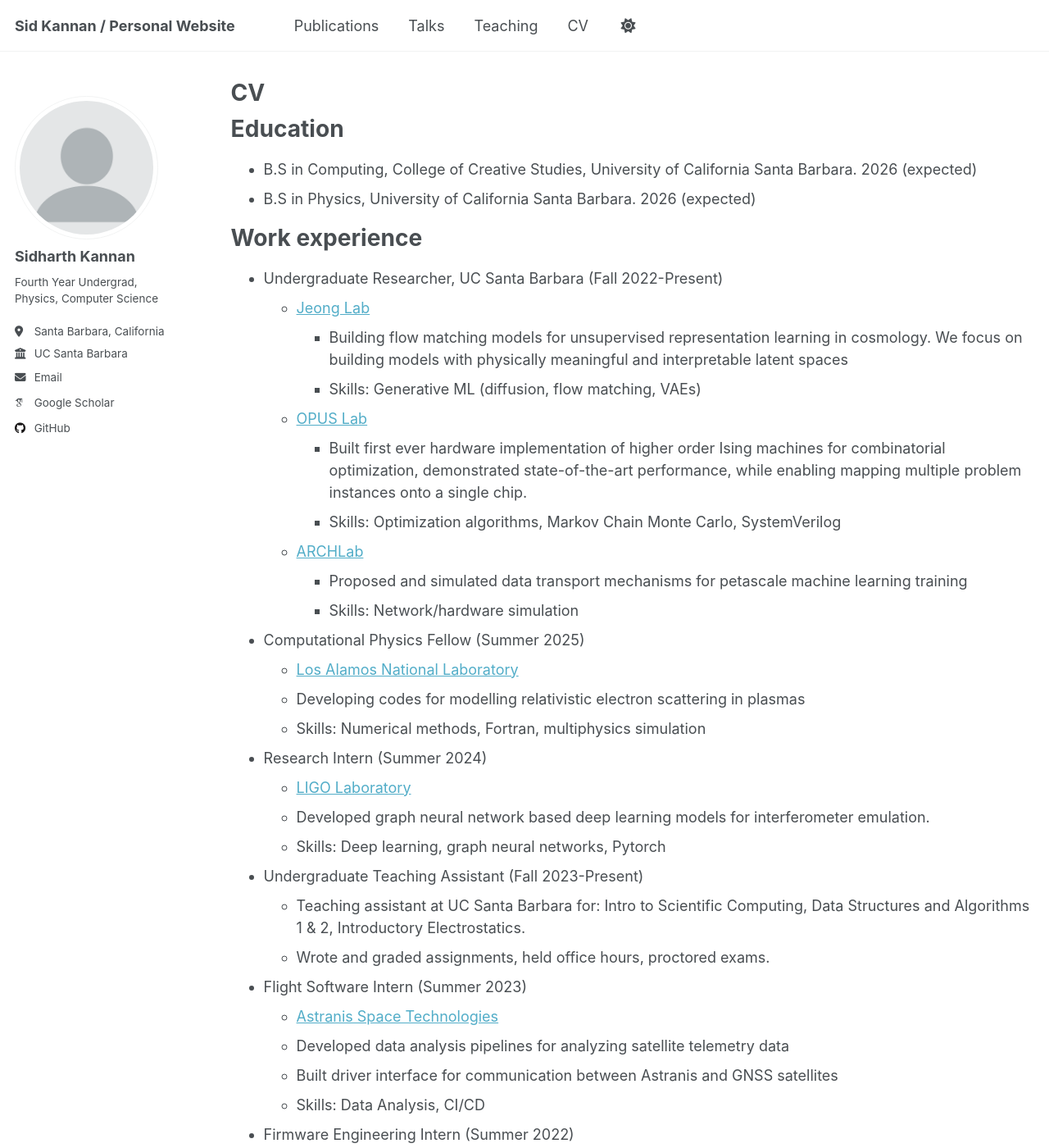
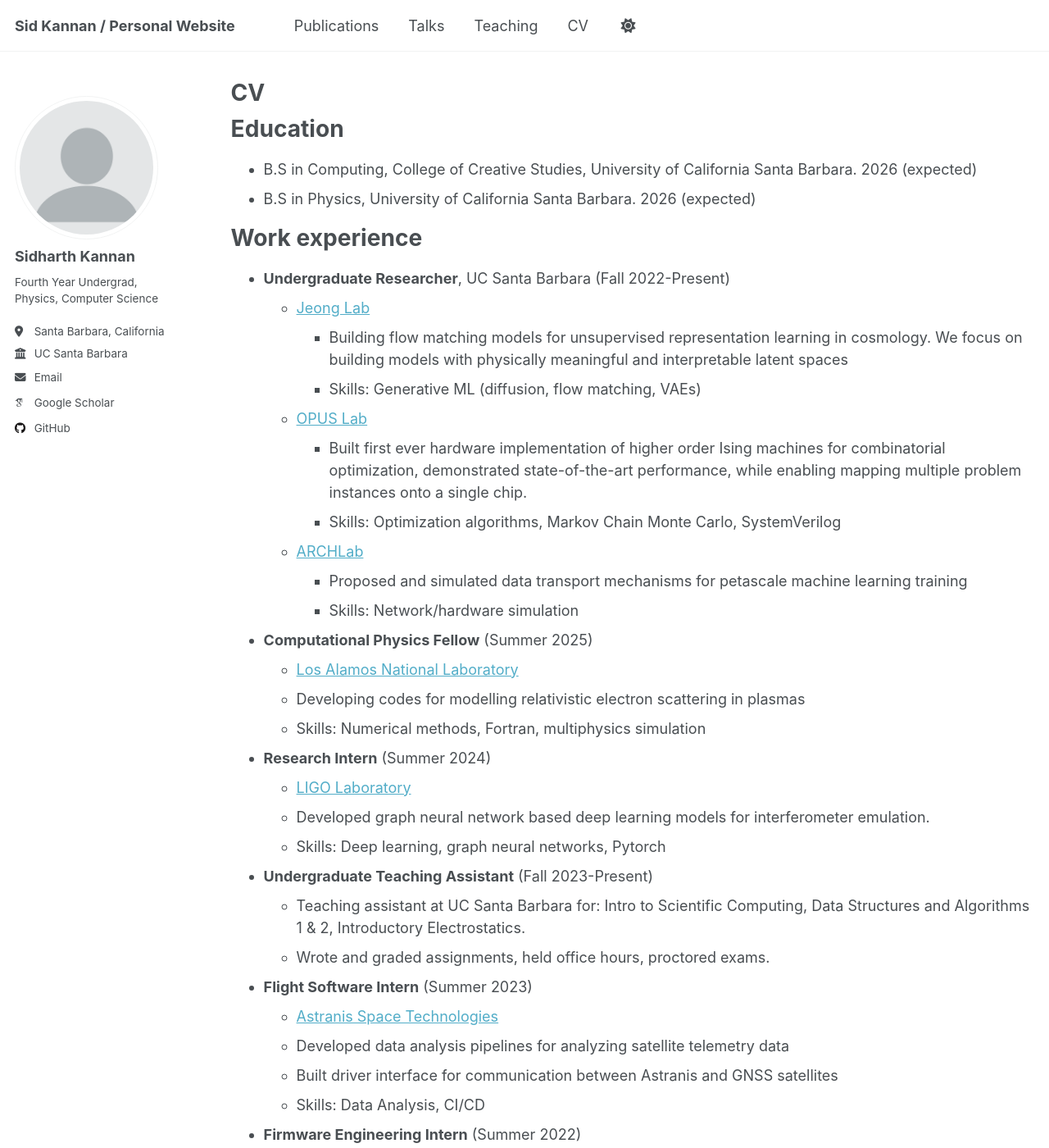
Before and after one commit to sidk2/sidk2.github.io, a Jekyll site: the page built from _pages/cv.md, in a window 1280 px wide and 1400 px high. Shown: the whole window at 82% size. Built offline with Jekyll 4.4.1, drawn with Linux system fonts in a browser that asks for light colours; some web fonts are replaced.

Commit message:
bold cv items

```diff
--- a/_pages/cv.md
+++ b/_pages/cv.md
@@ -16,7 +16,7 @@ Education
 
 Work experience
 ======
-* Undergraduate Researcher, UC Santa Barbara (Fall 2022-Present)
+* **Undergraduate Researcher**, UC Santa Barbara (Fall 2022-Present)
   * [Jeong Lab](https://haewonjeong.com)
     * Building flow matching models for unsupervised representation learning in cosmology. We focus on building models with physically meaningful and interpretable latent spaces
     * Skills: Generative ML (diffusion, flow matching, VAEs)
@@ -26,27 +26,27 @@ Work experience
   * [ARCHLab](https://www.arch.cs.ucsb.edu)
     * Proposed and simulated data transport mechanisms for petascale machine learning training
     * Skills: Network/hardware simulation
-* Computational Physics Fellow (Summer 2025)
+* **Computational Physics Fellow** (Summer 2025)
   * [Los Alamos National Laboratory](https://lanl.gov)
   * Developing codes for modelling relativistic electron scattering in plasmas
   * Skills: Numerical methods, Fortran, multiphysics simulation
 
-* Research Intern (Summer 2024)
+* **Research Intern** (Summer 2024)
   * [LIGO Laboratory](https://www.ligo.caltech.edu)
   * Developed graph neural network based deep learning models for interferometer emulation.
   * Skills: Deep learning, graph neural networks, Pytorch
 
-* Undergraduate Teaching Assistant (Fall 2023-Present)
+* **Undergraduate Teaching Assistant** (Fall 2023-Present)
   * Teaching assistant at UC Santa Barbara for: Intro to Scientific Computing, Data Structures and Algorithms 1 & 2, Introductory Electrostatics.
   * Wrote and graded assignments, held office hours, proctored exams.
 
-* Flight Software Intern (Summer 2023)
+* **Flight Software Intern** (Summer 2023)
   * [Astranis Space Technologies](https://www.astranis.com)
   * Developed data analysis pipelines for analyzing satellite telemetry data
   * Built driver interface for communication between Astranis and GNSS satellites
   * Skills: Data Analysis, CI/CD
 
-* Firmware Engineering Intern (Summer 2022)
+* **Firmware Engineering Intern** (Summer 2022)
   * [TenaFe, Inc.](https://www.tenafe.com)
   * Developed high level simulation of SSD controller, including simulations of error correction, flash modules
   * Skills: C++, hardware simulation
```
